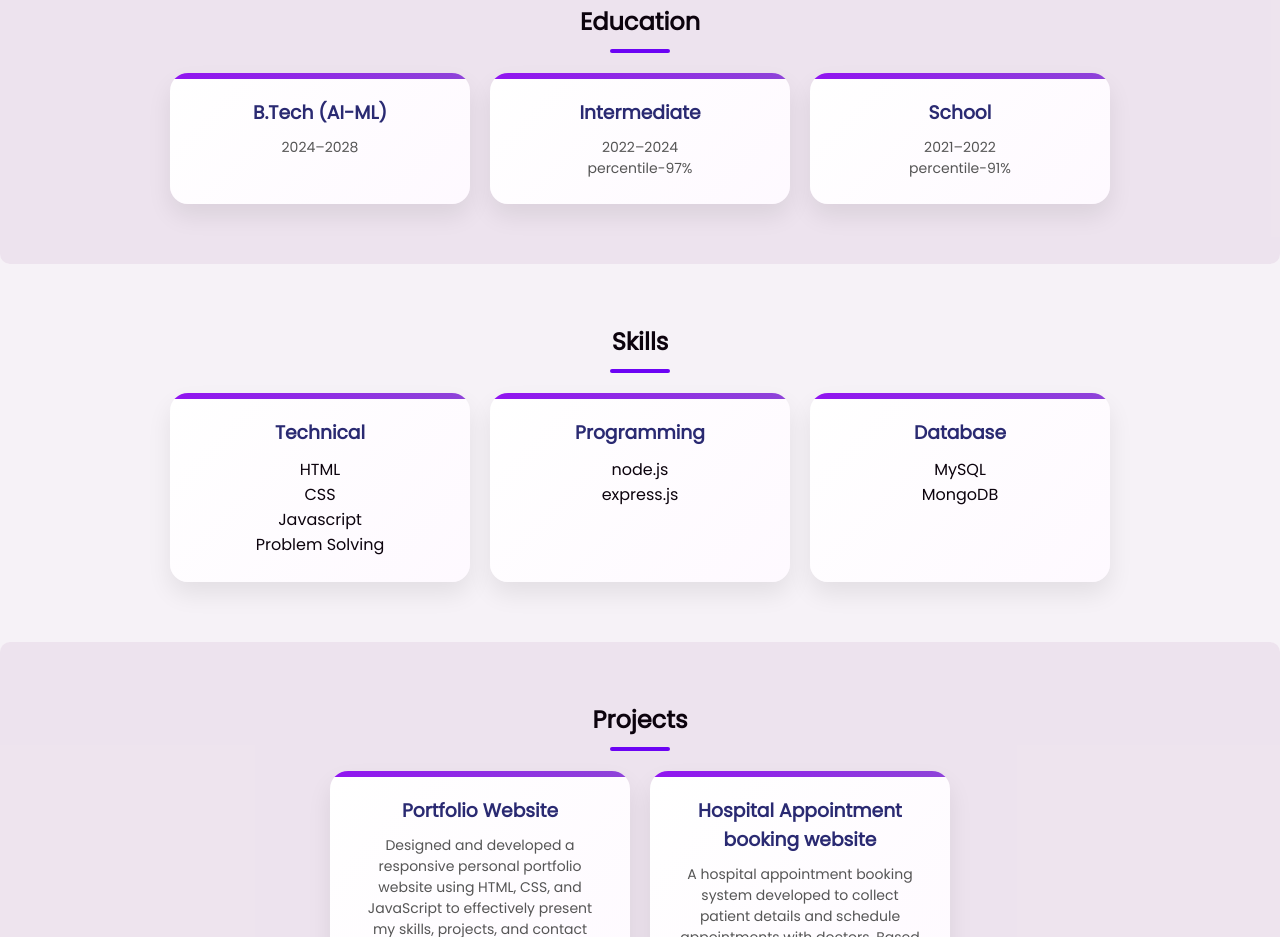
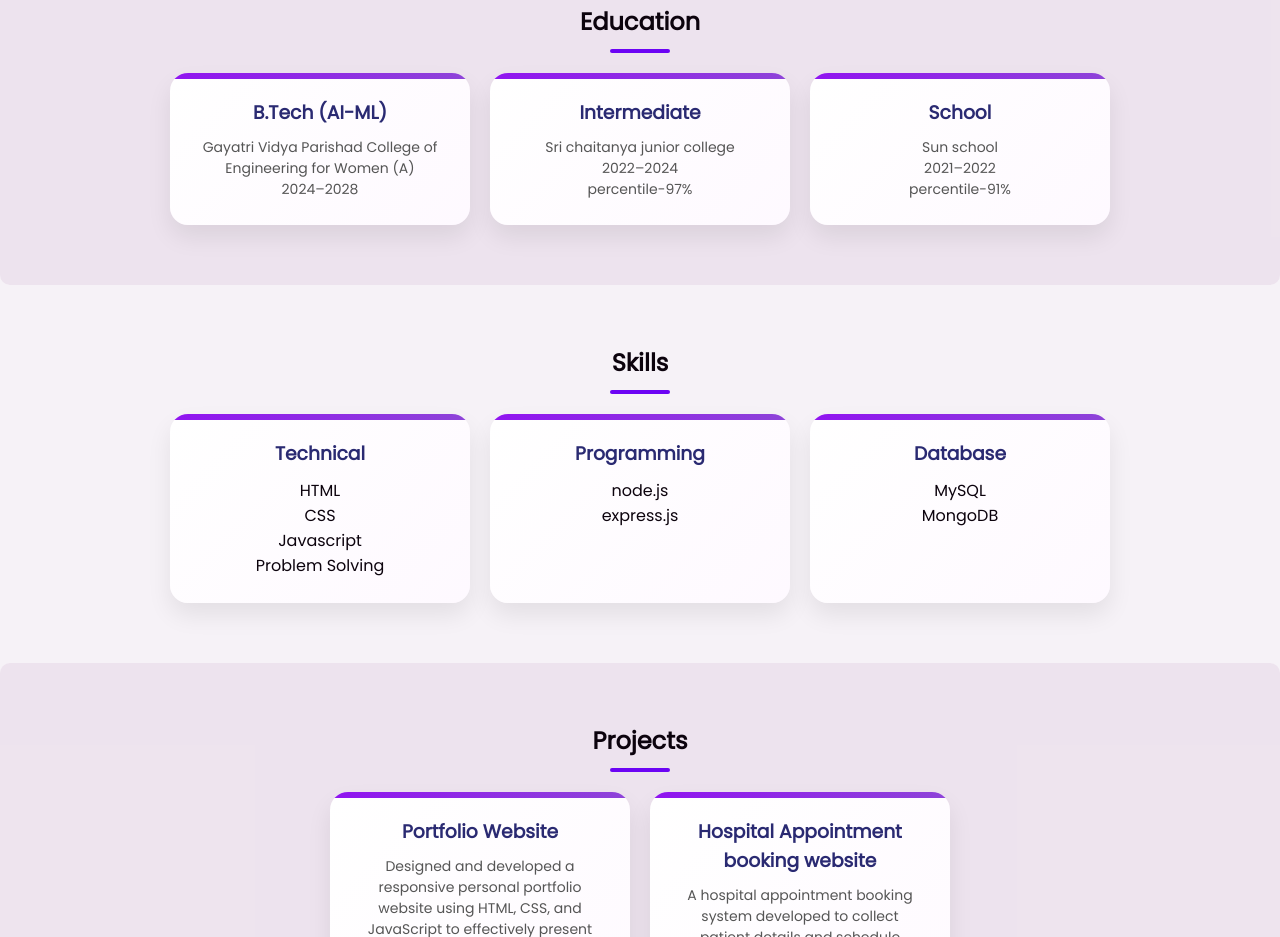
Before and after one commit to vineetha2006/portfolio, a plain HTML site: page index.html in a window 1280 px wide. Shown: the part 780-1717 px from the top of the page. Drawn offline with Linux system fonts and the light colour scheme.

Commit message:
Update index.html

```diff
--- a/index.html
+++ b/index.html
@@ -54,17 +54,20 @@
   <div class="grid-3">
     <div class="card">
       <h3>B.Tech (AI-ML)</h3>
+      <p>Gayatri Vidya Parishad College of Engineering for Women (A)</p>
       <p>2024–2028</p>
     </div>
 
     <div class="card">
       <h3>Intermediate</h3>
+      <p>Sri chaitanya junior college</p>
       <p>2022–2024</p>
       <p>percentile-97%</p>
     </div>
 
     <div class="card">
       <h3>School</h3>
+      <p>Sun school</p>
       <p>2021–2022</p>
       <P>percentile-91%</P>
     </div>
```
